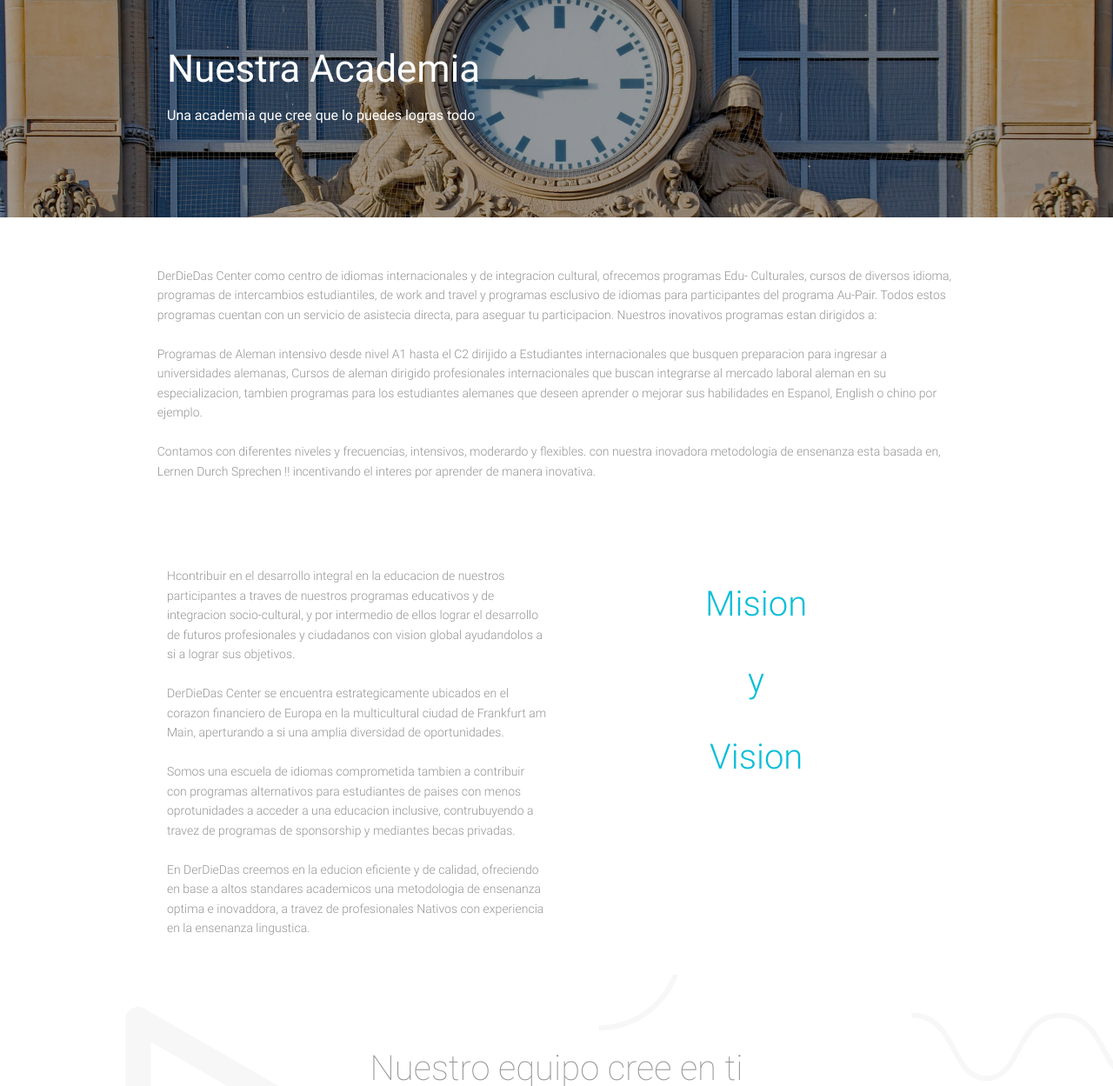
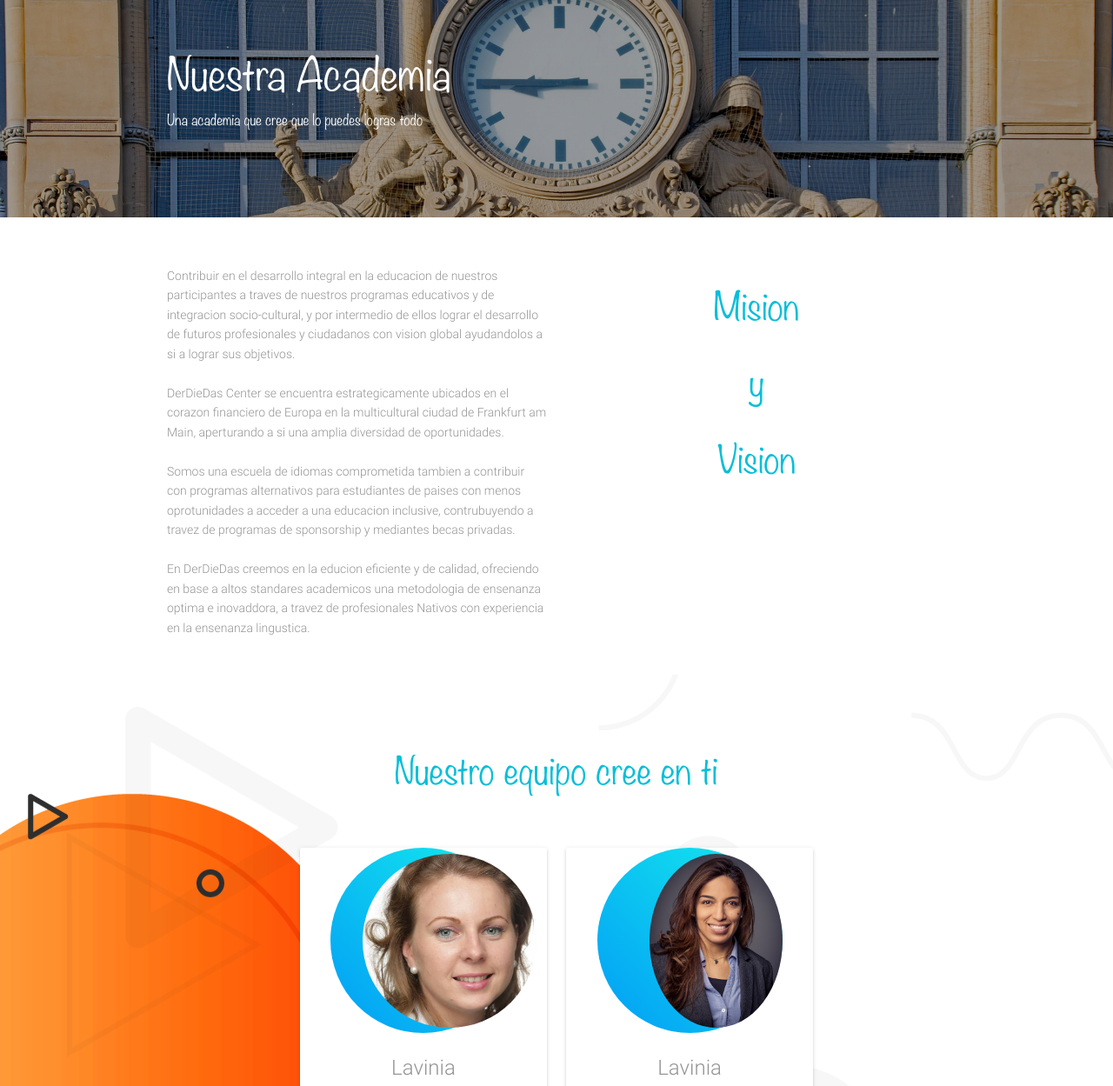
Before and after one commit to GabrielFume/derdiedas, a plain HTML site: page equipo.html in a window 1280 px wide. Shown: the part 200-1449 px from the top of the page at 87% size. Drawn offline with nearby package versions, Linux system fonts and the light colour scheme; files whose address does not match are found by name.

Commit message:
Revision y actualizacion de las imagenes, titulos y look and ffeal de nosotros academia

```diff
--- a/assets/css/academia.css
+++ b/assets/css/academia.css
@@ -1,13 +1,19 @@
  /* h1 */
   .t1{
+    font-family:'Noteworthy Light';
+    font-weight:normal;
     font-size: 36px;
   }
   /* h2 */
   .t2{
+    font-family:'Noteworthy Light';
+    font-weight:normal;
     font-size: 30px;
   }
   /* h3 */
   .t3{
+    font-family:'Noteworthy Light';
+    font-weight:normal;
     font-size: 24px;
   }
   /* h4 */
@@ -29,16 +35,22 @@
 
       /* h1 */
   .t1{
+    font-family:'Noteworthy Light';
+    font-weight:normal;
     font-size: 48px;
     color: #000;
   }
   /* h2 */
   .t2{
+    font-family:'Noteworthy Light';
+    font-weight:normal;
     font-size: 44px;
     color: #000;
   }
   /* h3 */
   .t3{
+    font-family:'Noteworthy Light';
+    font-weight:normal;
     font-size: 40px;
     color:#949494;
     text-align: center;
@@ -76,16 +88,22 @@
 
   /* h1 */
   .t1{
+    font-family:'Noteworthy Light';
+    font-weight:normal;
     font-size: 48px;
     color: #000;
   }
   /* h2 */
   .t2{
+    font-family:'Noteworthy Light';
+    font-weight:normal;
     font-size: 44px;
     color: #000;
   }
   /* h3 */
   .t3{
+    font-family:'Noteworthy Light';
+    font-weight:normal;
     font-size: 40px;
     color: #08bed8;
     text-align: center;
@@ -209,16 +227,22 @@
 
        /* h1 */
   .t1{
+    font-family:'Noteworthy Light';
+    font-weight:normal;
     font-size: 48px;
     color: #000;
   }
   /* h2 */
   .t2{
+    font-family:'Noteworthy Light';
+    font-weight:normal;
     font-size: 44px;
     color: #000;
   }
   /* h3 */
   .t3{
+    font-family:'Noteworthy Light';
+    font-weight:normal;
     font-size: 40px;
     color: #08bed8;
     text-align: center;
--- a/assets/css/equipo.css
+++ b/assets/css/equipo.css
@@ -1,13 +1,19 @@
  /* h1 */
   .t1{
+    font-family:'Noteworthy Light';
+    font-weight:normal;
     font-size: 36px;
   }
   /* h2 */
   .t2{
+    font-family:'Noteworthy Light';
+    font-weight:normal;
     font-size: 30px;
   }
   /* h3 */
   .t3{
+    font-family:'Noteworthy Light';
+    font-weight:normal;
     font-size: 24px;
   }
   /* h4 */
@@ -16,11 +22,21 @@
   }
   /* h5 */
   .small{
-    font-size: 16px;
+    font-family:'Noteworthy Light';
+    font-weight:normal;
+    font-size: 26px;
   }
   /* h6 */
   .smaller{
     font-size: 14px;
+  }
+
+  .p{
+    font-family:'Noteworthy Light';
+    font-weight:normal;
+    font-size: 16px;
+    color: #949494;
+
   }
 
 
@@ -29,16 +45,22 @@
 
       /* h1 */
   .t1{
+    font-family:'Noteworthy Light';
+    font-weight:normal;
     font-size: 48px;
     color: #000;
   }
   /* h2 */
   .t2{
+    font-family:'Noteworthy Light';
+    font-weight:normal;
     font-size: 44px;
     color: #000;
   }
   /* h3 */
   .t3{
+    font-family:'Noteworthy Light';
+    font-weight:normal;
     font-size: 40px;
     color:#949494;
     text-align: center;
@@ -57,7 +79,7 @@
   /* h5 */
   .small{
     font-size: 16px;
-    color: #000;
+    color: #949494;
   }
   /* h6 */
   .smaller{
@@ -95,11 +117,33 @@
 
 
 .img-top{
-  padding-top: 93px;
+    padding-top: 93px;
     background-image: url(assets/img/Estacion_tren.jpeg);
     background-repeat: no-repeat;
     background-size: contain;
     height: 350px;
+}
+
+.team-card{
+    width: 14.2em;
+    height: 14.2em;
+    border-radius: 50%;
+    background-image: linear-gradient(45deg, #029cf5 0%, #15eded 100%);
+    margin: 0 auto;
+    position: relative;
+    z-index: 5;
+    /* filter: grayscale(100%); */
+    transition: 0.2s linear;
+    display: flex;
+    align-items: center;
+    justify-content: center;
+}
+
+.team-image {
+    height: 200px;
+    width: 200px;
+    margin-left: 60px;
+    border-radius: 100%;
 }
 
 @media screen and (min-width: 600px) {
--- a/assets/css/home.css
+++ b/assets/css/home.css
@@ -38,14 +38,20 @@ body {
 
  /* h1 */
   .t1{
+    font-family:'Noteworthy Light';
+    font-weight:normal;
     font-size: 36px;
   }
   /* h2 */
   .t2{
+    font-family:'Noteworthy Light';
+    font-weight:normal;
     font-size: 30px;
   }
   /* h3 */
   .t3{
+    font-family:'Noteworthy Light';
+    font-weight:normal;
     font-size: 24px;
     color:#ff6b00;
   }
@@ -186,16 +192,22 @@ body {
 
       /* h1 */
   .t1{
+    font-family:'Noteworthy Light';
+    font-weight:normal;
     font-size: 48px;
     color: #000;
   }
   /* h2 */
   .t2{
+    font-family:'Noteworthy Light';
+    font-weight:normal;
     font-size: 44px;
     color: #000;
   }
   /* h3 */
   .t3{
+    font-family:'Noteworthy Light';
+    font-weight:normal;
     font-size: 30px;
     color:#949494;
     text-align: center;
@@ -342,16 +354,22 @@ body {
 
        /* h1 */
   .t1{
+    font-family:'Noteworthy Light';
+    font-weight:normal;
     font-size: 48px;
     color: #000;
   }
   /* h2 */
   .t2{
+    font-family:'Noteworthy Light';
+    font-weight:normal;
     font-size: 44px;
     color: #000;
   }
   /* h3 */
   .t3{
+    font-family:'Noteworthy Light';
+    font-weight:normal;
     font-size: 30px;
     color:#949494;
 
@@ -506,16 +524,22 @@ body {
 
   /* h1 */
   .t1{
+    font-family:'Noteworthy Light';
+    font-weight:normal;
     font-size: 48px;
     color: #000;
   }
   /* h2 */
   .t2{
+    font-family:'Noteworthy Light';
+    font-weight:normal;
     font-size: 44px;
     color: #000;
   }
   /* h3 */
   .t3{
+    font-family:'Noteworthy Light';
+    font-weight:normal;
     font-size: 30px;
     color:#ff6b00;
 
--- a/equipo.html
+++ b/equipo.html
@@ -117,13 +117,13 @@
 
   <div class="title-equipo" style="padding-top: 93px; background-image: url(assets/img/Estacion.jpg); background-repeat: no-repeat; background-size: cover; height: 350px; ">
       <div class="container">
-        <h3 class=" regular" style="color: #fff; padding-top: 40px;">Nuestra Academia</h3>
+        <h3 class="t1" style="color: #fff; padding-top: 40px;">Nuestra Academia</h3>
         <p class="small" style="color:#fff;">Una academia que cree que lo puedes logras todo</p>
       </div>
 
       </div>
 
-  <section class="section-whatweofert responsive-img" style="padding-top: 2%;">
+  <!-- <section class="section-whatweofert responsive-img" style="padding-top: 2%;">
       <div class="container">
 
 
@@ -155,7 +155,7 @@
           </div>
         </div>
       </div>
-    </section>
+    </section> -->
 
   <section class="section-whatweofert responsive-img" style="padding-top: 2%;">
       <div class="container">
@@ -166,7 +166,7 @@
           <div class="col s12 m12 l6">
             <div class="content-aprender">
 
-              <span class="smaller regular flow-text">Hcontribuir en el desarrollo integral en la educacion de nuestros participantes a traves de nuestros programas educativos y de integracion socio-cultural, y por intermedio de ellos lograr el desarrollo de futuros profesionales y ciudadanos con vision global ayudandolos a si a lograr sus objetivos.
+              <span class="smaller regular flow-text">Contribuir en el desarrollo integral en la educacion de nuestros participantes a traves de nuestros programas educativos y de integracion socio-cultural, y por intermedio de ellos lograr el desarrollo de futuros profesionales y ciudadanos con vision global ayudandolos a si a lograr sus objetivos.
               </span><br><br>
 
               <span class="smaller regular flow-text">DerDieDas Center se encuentra estrategicamente ubicados en el corazon financiero de Europa en la
@@ -195,7 +195,7 @@
     <div class="container">
       <div class="col s12 m12 l12">
       <div class="title-equipo">
-        <h3 class="t3 thin center">Nuestro equipo cree en ti</h3>
+        <h3 class="t3 thin center" style="color:#08bed8;">Nuestro equipo cree en ti</h3>
         <p class="small"></p>
       </div>
       <div class="equipo">
@@ -219,17 +219,13 @@
           <div class="col s12 m12 l4">
             <div class="card">
               <div class="card-image">
-                <img src="assets/img/Lavinia.jpeg" style="height:340px; ">
-
+                <div class="team-card">
+                  <img src="assets/img/Lavinia.jpeg" style="height: 200px;width: 200px;margin-left: 60px; border-radius: 100%;">
+                </div>
               </div>
               <div class="card-content">
                 <span class="card-title">Lavinia</span>
-                <p class="">takes care of DerDieDas's financials and creates programs to help clients discover different languages and cultures..
-                </p>
-
-              </div>
-              <div class="card-action center">
-                <a href="#">Ver mas</a>
+                <p class="small">takes care of DerDieDas's financials and creates programs to help clients discover different languages and cultures..</p>
               </div>
             </div>
           </div>
@@ -237,7 +233,25 @@
           <div class="col s12 m12 l4">
             <div class="card">
               <div class="card-image">
-                <img src="assets/img/team/thabatta_1.jpg" style="height:340px; ">
+                <div class="team-card">
+                <img class="team-image" src="assets/img/team/thabatta_1.jpg" style="height: 200px;width: 200px;margin-left: 60px; border-radius: 100%;">
+              </div>
+              </div>
+              <div class="card-content">
+                <span class="card-title">Lavinia</span>
+                <p class="p">takes care of DerDieDas's financials and creates programs to help clients discover different languages and cultures..</p>
+              </div>
+            </div>
+          </div>
+
+          <!-- <div class="col s12 m12 l4">
+            <div class="card">
+              <div class="card-image" style="padding-top: 20px">
+
+                  <img src="assets/img/team/thabatta_1.jpg" style="height:340px; ">
+                </div>
+
+
 
               </div>
               <div class="card-content">
@@ -249,7 +263,7 @@
               <div class="card-action center">
                 <a href="#">Ver mas</a>
               </div>
-            </div>
+            </div> -->
           </div>
           <div class="col s12 m12 l2">
             <!-- <div class="card">
```
Also changed, not shown: academia.html (+1 -1 lines), index.html (+3 -4 lines).
